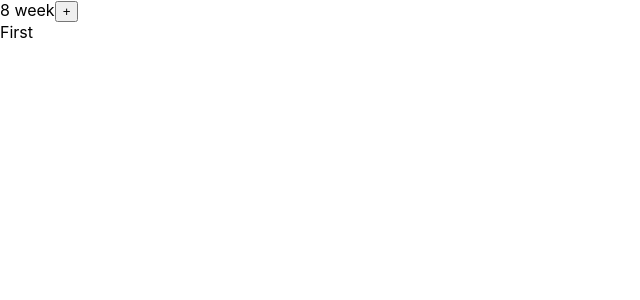
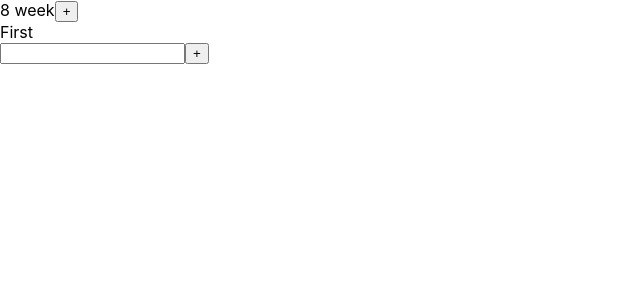
Before and after one commit to YaroshUlad/ToDoList, a React (Create React App) app: page / in a window 1280 px wide. Shown: the top 300 px of the page, without its empty margins (0-640 px from the left). Built offline with nearby package versions, Linux system fonts and the light colour scheme.

Commit message:
create addNewItem.tsx

```diff
--- a/src/components/8week/App8.tsx
+++ b/src/components/8week/App8.tsx
@@ -1,10 +1,11 @@
 import React, {useState} from 'react';
 import {Button} from "./components/Button";
 import {MutableSpan} from "./components/MutableSpan";
+import {AddNewItem} from "./components/addNewItem";
 
 const App8 = () => {
     const [title, setTitle] = useState('First')
-    const [input, setInput] = useState(title)
+    const [input, setInput] = useState('')
     const [isTrue, setIsTrue] = useState(false)
 
     return (
@@ -20,6 +21,10 @@ const App8 = () => {
                          isEditModeOn={isTrue}
                          onChangeCallback={(n) => setInput(n)}
                          renameCallback={(n) => setTitle(n)}/>
+
+            <AddNewItem newItemValue={input}
+                        setNewItem={setInput}
+                        addNewItem={(n) => console.log(n)}/>
         </div>
     );
 };
--- a/src/components/8week/components/addNewItem.tsx
+++ b/src/components/8week/components/addNewItem.tsx
@@ -1,9 +1,37 @@
-import React from 'react';
+import React, {ChangeEvent, KeyboardEvent, useState} from 'react';
 
-export const AddNewItem = () => {
+type AddNewItemType = {
+    newItemValue: string
+    setNewItem: (value: string) => void
+    addNewItem: (newItemValue: string) => void
+}
+
+export const AddNewItem = (props: AddNewItemType) => {
+    const [error, setError] = useState<string>('')
+
+    const onChangeHandler = (e: ChangeEvent<HTMLInputElement>) => {
+        const newValue = e.currentTarget.value
+        props.setNewItem(newValue)
+        setError('')
+    }
+    const onKeyPressHandler = (e: KeyboardEvent<HTMLInputElement>) => {
+        if (e.key === 'Enter') {
+            onClickHandler()
+        }
+    }
+    const onClickHandler = () => {
+        if (props.newItemValue.trim()) {
+            props.addNewItem(props.newItemValue.trim())
+            props.setNewItem('')
+        } else {
+            setError('Field is required')
+        }
+    }
     return (
         <div>
-
+            <input placeholder={error && error} onKeyPress={onKeyPressHandler} value={props.newItemValue}
+                   onChange={onChangeHandler} type="text"/>
+            <button disabled={!!error} onClick={onClickHandler}>+</button>
         </div>
     );
 };
```
